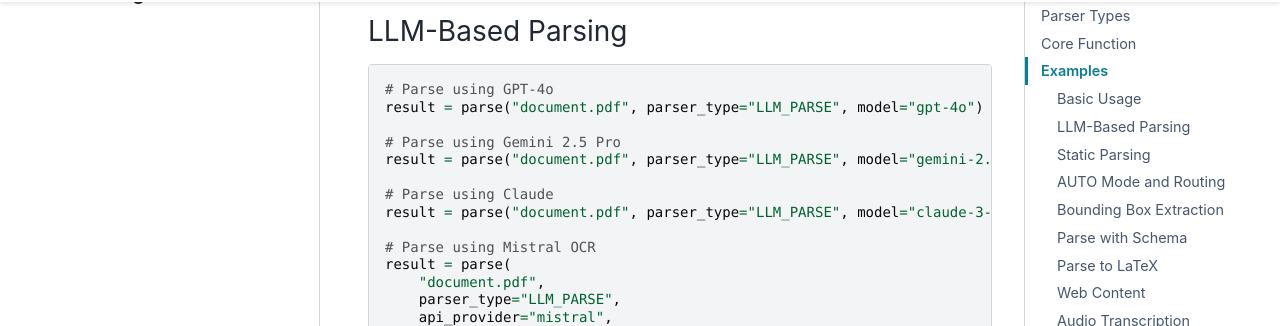
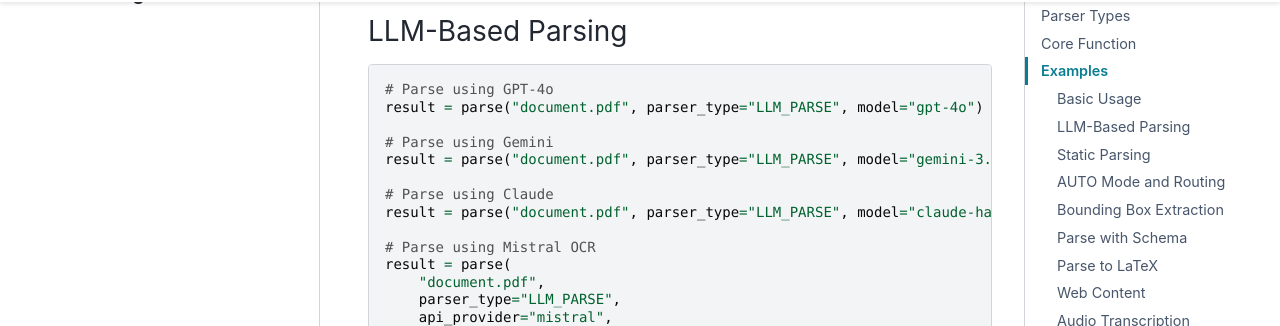
Before and after one commit to oidlabs-com/Lexoid, a Sphinx documentation site: the page built from docs/api.rst, in a window 1280 px wide and 900 px high, scrolled down 9265 px. Shown: the part 126-452 px from the top of the window. Built offline with Sphinx 7.4.7 and the PyData theme 0.15.4, drawn with Linux system fonts in a browser that asks for light colours; some of the changed text lies outside the part shown.

```diff
--- a/docs/api.rst
+++ b/docs/api.rst
@@ -234,11 +234,11 @@ LLM-Based Parsing
     # Parse using GPT-4o
     result = parse("document.pdf", parser_type="LLM_PARSE", model="gpt-4o")
 
-    # Parse using Gemini 2.5 Pro
-    result = parse("document.pdf", parser_type="LLM_PARSE", model="gemini-2.5-pro")
+    # Parse using Gemini
+    result = parse("document.pdf", parser_type="LLM_PARSE", model="gemini-3.5-flash-lite")
 
     # Parse using Claude
-    result = parse("document.pdf", parser_type="LLM_PARSE", model="claude-3-5-sonnet-20241022")
+    result = parse("document.pdf", parser_type="LLM_PARSE", model="claude-haiku-5-5")
 
     # Parse using Mistral OCR
     result = parse(
@@ -418,7 +418,7 @@ Gemini model (currently the only provider supporting audio).
 
 .. code-block:: python
 
-    result = parse("interview.mp3", model="gemini-2.5-flash")
+    result = parse("interview.mp3", model="gemini-3.8-flash")
     print(result["raw"])
 
 
--- a/docs/cli.rst
+++ b/docs/cli.rst
@@ -42,7 +42,7 @@ Available across all sub-commands:
 Options:
 
 * ``--parser-type, -p``: ``AUTO`` (default), ``LLM_PARSE``, or ``STATIC_PARSE``.
-* ``--model, -m``: LLM model name. Default: ``gemini-2.5-flash``.
+* ``--model, -m``: LLM model name. Default: ``gemini-3.5-flash-lite`` (thinking: medium).
 * ``--pages-per-split``: Pages per chunk. Default: ``4``.
 * ``--max-processes``: Parallel processes. Default: ``4``.
 * ``--framework``: Static parsing framework — ``pdfplumber`` or ``paddleocr``.
```
Also changed, not shown: skills/lexoid-python/SKILL.md (+3 -3 lines), 3 other files.
